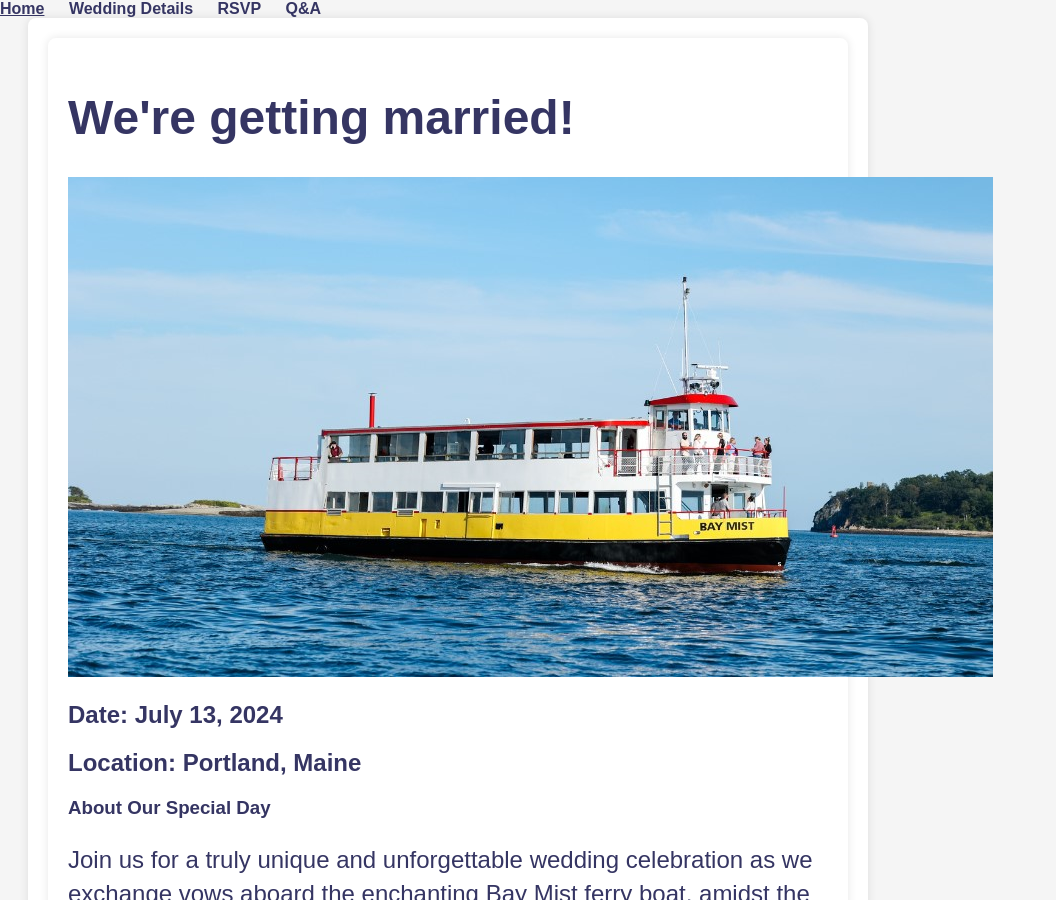
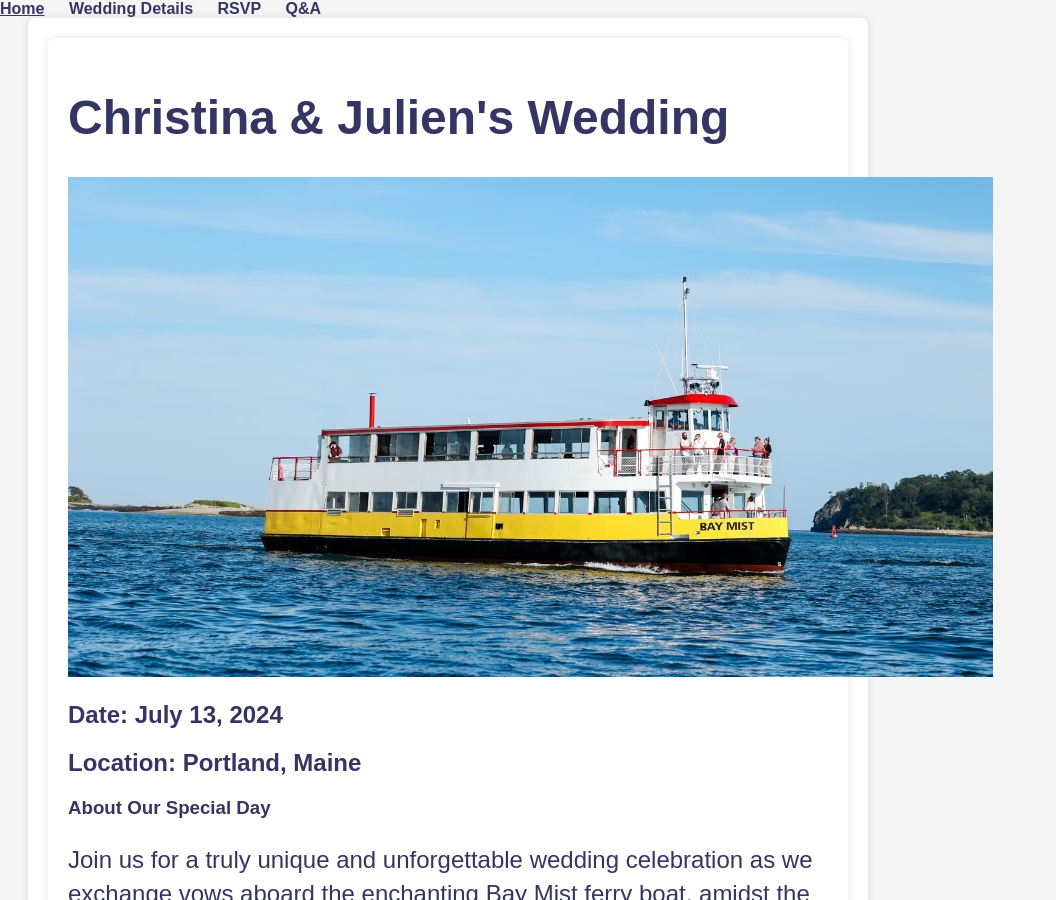
Before and after one commit to christina-ladam/wedding, a Jekyll site: the page built from weddingdetails.html, in a window 1280 px wide and 900 px high. Shown: the whole window, without its empty margins (0-1056 px from the left). Built offline with Jekyll 4.4.1, drawn with Linux system fonts in a browser that asks for light colours; some web fonts are replaced.

Commit message:
Update weddingdetails.html

```diff
--- a/weddingdetails.html
+++ b/weddingdetails.html
@@ -3,7 +3,7 @@ layout: default
 ---
 
   <div class="container">
-    <h1>We're getting married!</h1>
+    <h1>Christina & Julien's Wedding</h1>
     <img src="bay-mist.png">
     <h2>Date: July 13, 2024</h2>
     <h2>Location: Portland, Maine</h2>
```
